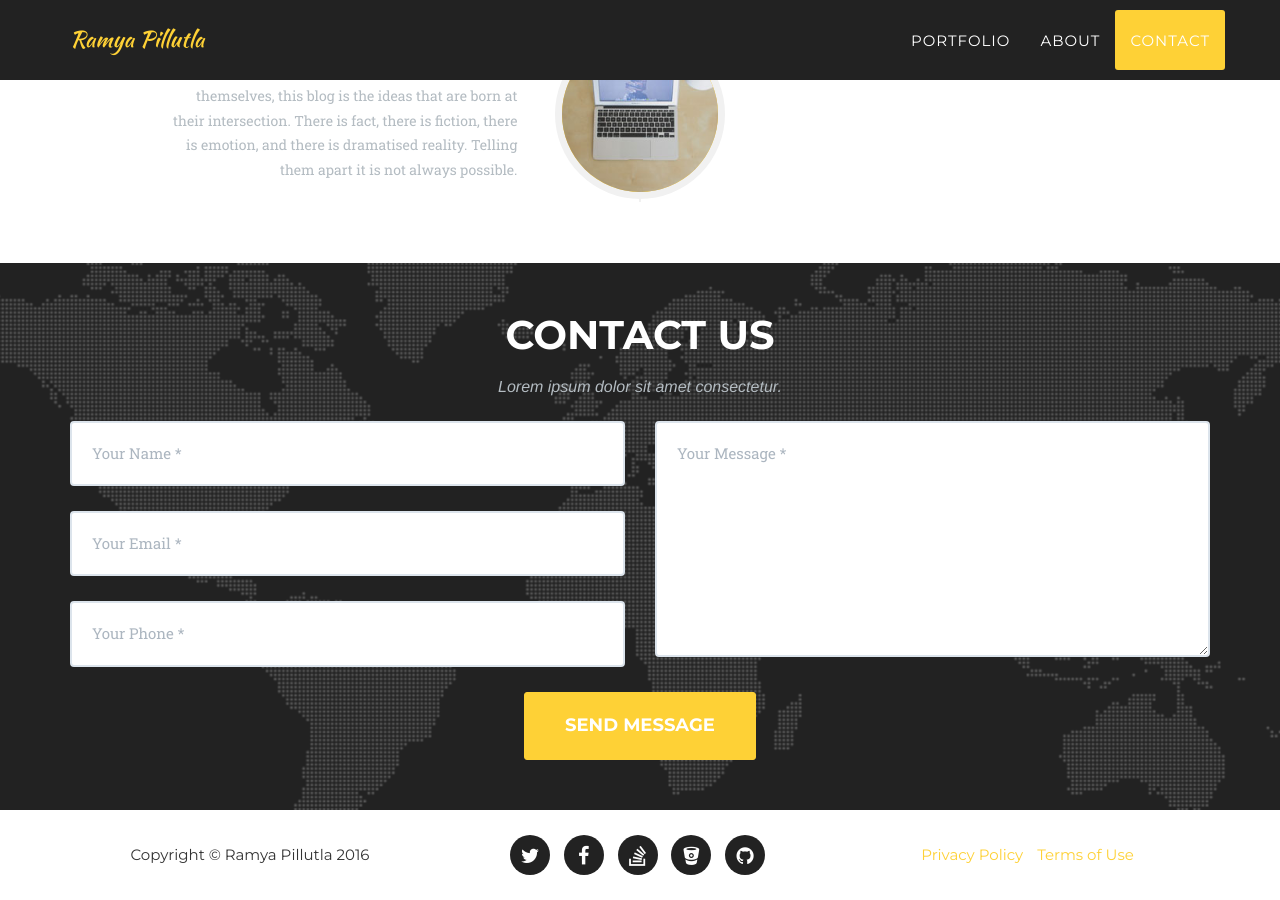
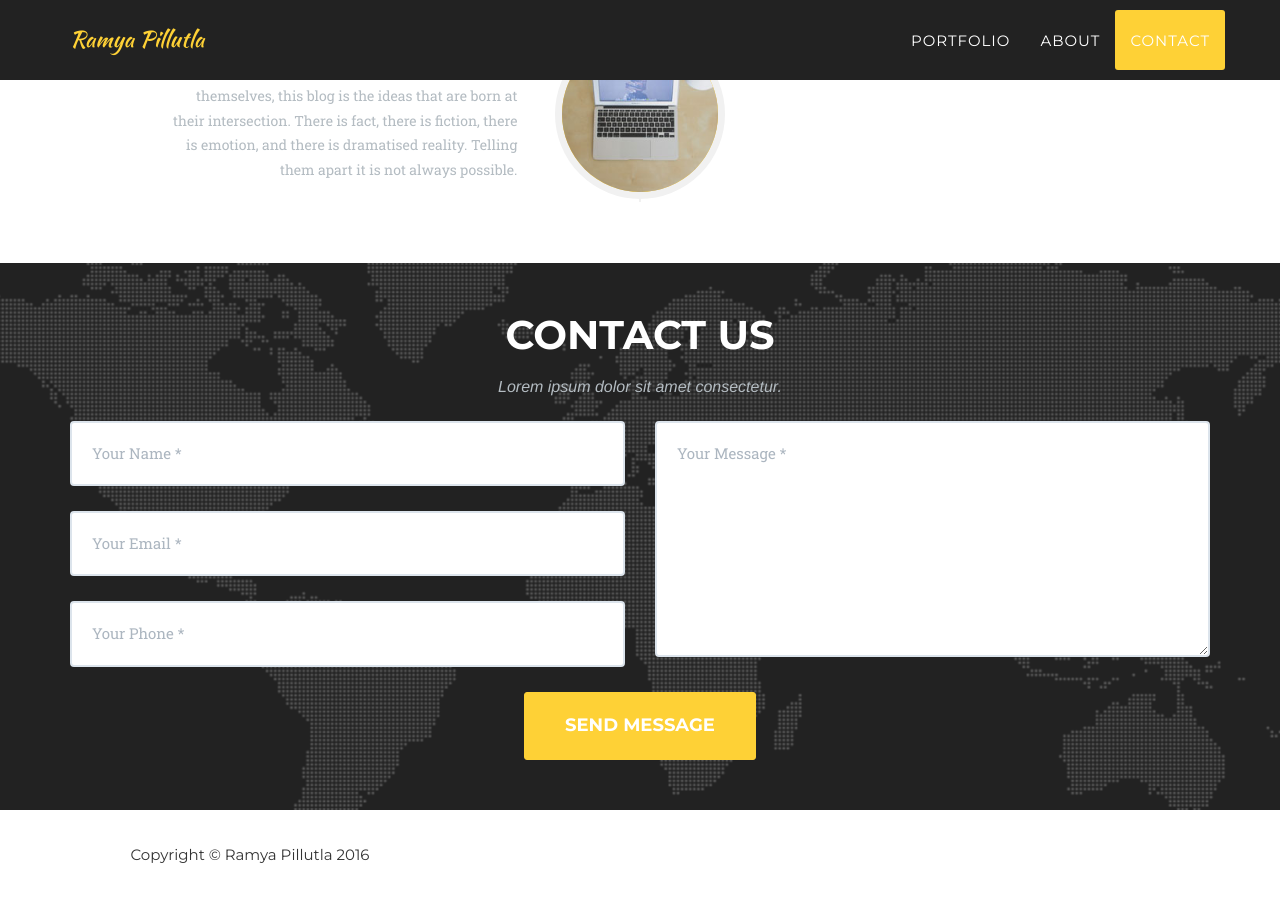
Before and after one commit to swamygurugari/rpillutla.github.io, a Jekyll site: the page built from index.html, in a window 1280 px wide and 900 px high, scrolled down 2079 px. Built offline with Jekyll 4.4.1, drawn with Linux system fonts in a browser that asks for light colours; some web fonts are replaced.

Commit message:
Update footer.html

```diff
--- a/_includes/footer.html
+++ b/_includes/footer.html
@@ -4,7 +4,7 @@
                 <div class="col-md-4">
                     <span class="copyright">Copyright &copy; {{ site.title }} {{ 'now' | date: "%Y" }}</span>
                 </div>
-                <div class="col-md-4">
+                <!--div class="col-md-4">
                     <ul class="list-inline social-buttons">
                         {% for network in site.social %}
                         <li><a href="{{ network.url }}"><i class="fa fa-{{ network.title }}"></i></a>
@@ -19,7 +19,7 @@
                         <li><a href="#">Terms of Use</a>
                         </li>
                     </ul>
-                </div>
+                </div-->
             </div>
         </div>
     </footer>
```
